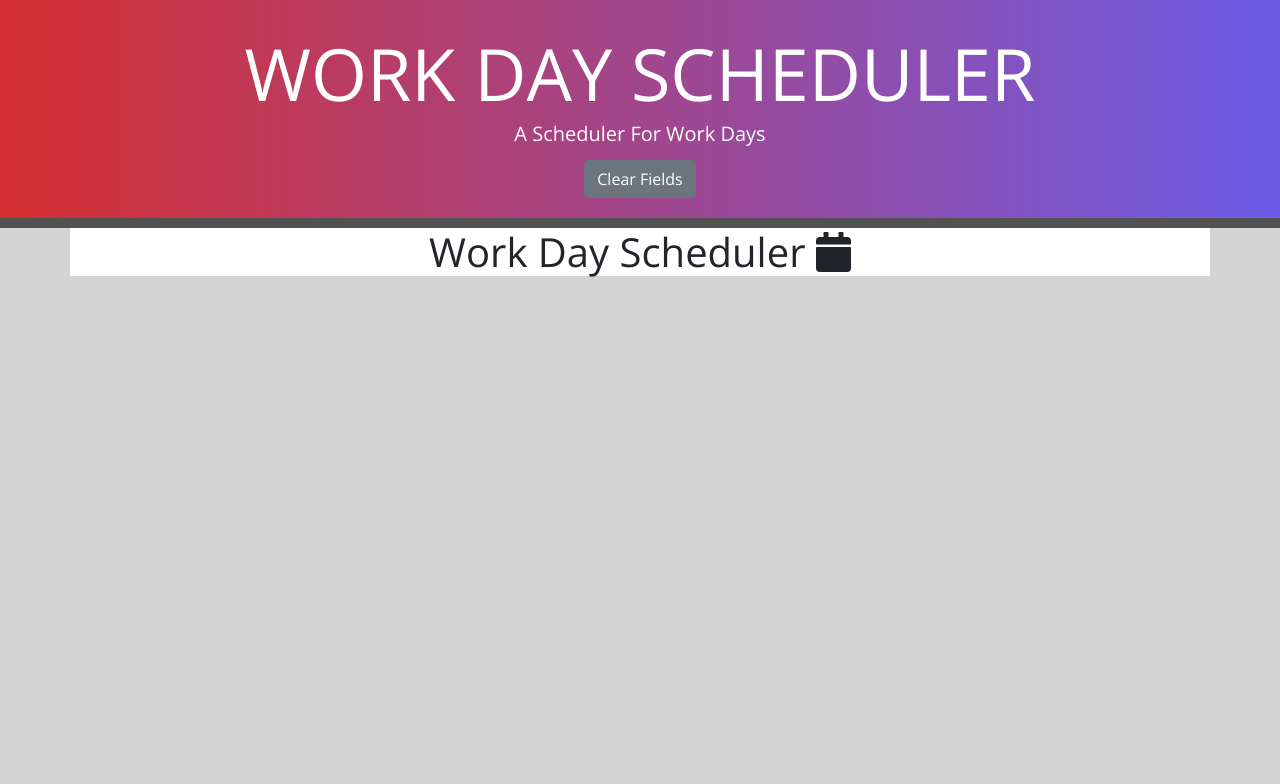
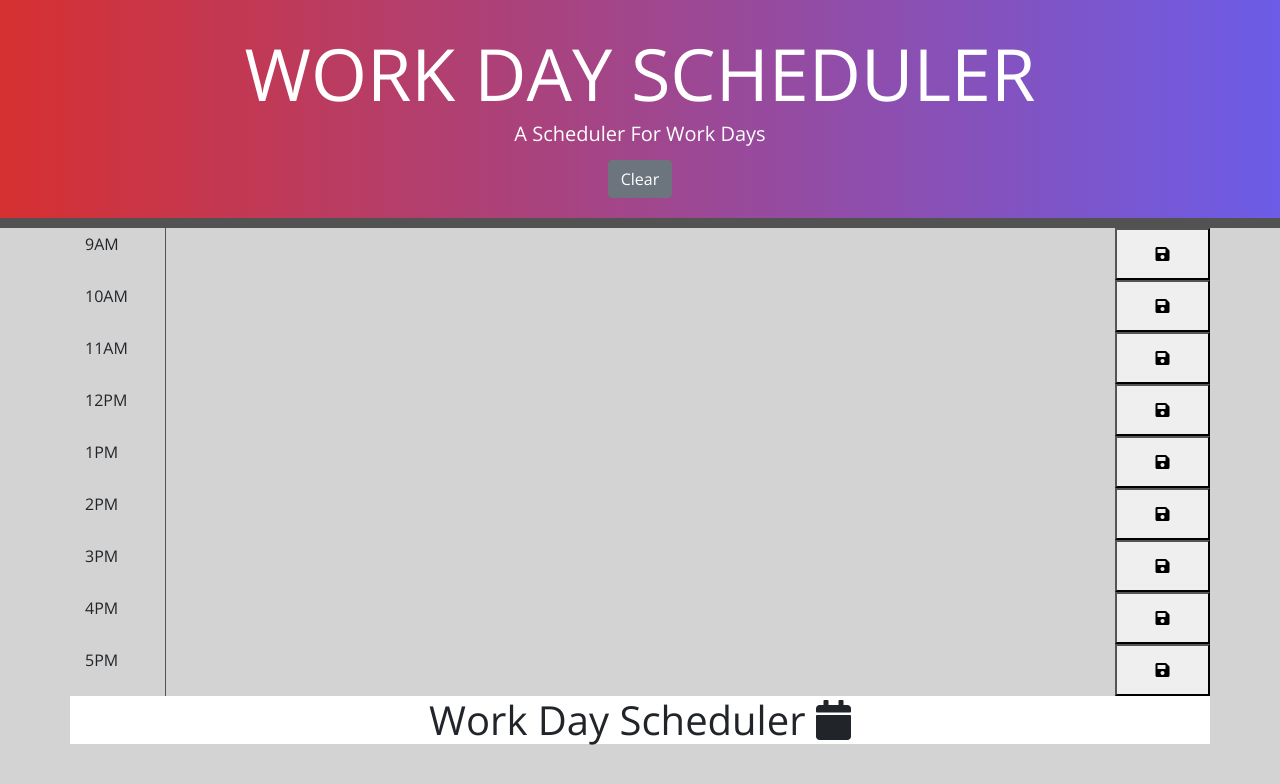
Before and after one commit to thiszlewis/work-day-scheduler, a plain HTML site: page index.html in a window 1280 px wide. Drawn offline with nearby package versions, Linux system fonts and the light colour scheme.

Commit message:
updated layouts

```diff
--- a/index.html
+++ b/index.html
@@ -19,10 +19,67 @@
         <p id="currentday" class="lead"></p>
         <p id="currentTime" class ="lead"></p>
         <button id="clearFieldsBtn" type="button" class="btn btn-secondary"aria-label="clear fields button">
-            Clear Fields
+            Clear
           </button>
     </header>
     <div class="container">
+        <div class="row time-block" id="9">
+            <div class="col-1 hour pt-2">9AM</div>
+            <textarea class="col-10 plan"></textarea>
+            <button class="col-1 saveBtn"><i class="fas fa-save"></i></button>
+          </div>
+
+          <div class="row time-block" id="10">
+            <div class="col-1 hour pt-2">10AM</div>
+            <textarea class="col-10 plan"></textarea>
+            <button class="col-1 saveBtn"><i class="fas fa-save"></i></button>
+          </div>
+
+          <div class="row time-block" id="11">
+            <div class="col-1 hour pt-2">11AM</div>
+            <textarea class="col-10 plan"></textarea>
+            <button class="col-1 saveBtn"><i class="fas fa-save"></i></button>
+          </div>
+
+          <div class="row time-block" id="12">
+            <div class="col-1 hour pt-2" value="12PM">12PM</div>
+            <textarea class="col-10 plan"></textarea>
+            <button class="col-1 saveBtn"><i class="fas fa-save"></i></button>
+          </div>
+
+          <div class="row time-block" id="13">
+            <div class="col-1 hour pt-2">1PM</div>
+            <textarea class="col-10 plan"></textarea>
+            <button class="col-1 saveBtn"><i class="fas fa-save"></i></button>
+          </div>
+
+          <div class="row time-block" id="14">
+            <div class="col-1 hour pt-2">2PM</div>
+            <textarea class="col-10 plan"></textarea>
+            <button class="col-1 saveBtn"><i class="fas fa-save"></i></button>
+          </div>
+
+          <div class="row time-block" id="15">
+            <div class="col-1 hour pt-2">3PM</div>
+            <textarea class="col-10 plan"></textarea>
+            <button class="col-1 saveBtn"><i class="fas fa-save"></i></button>
+          </div>
+
+          <div class="row time-block" id="16">
+            <div class="col-1 hour pt-2">4PM</div>
+            <textarea class="col-10 plan"></textarea>
+            <button class="col-1 saveBtn"><i class="fas fa-save"></i></button>
+          </div>
+
+          <div class="row time-block" id="17">
+            <div class="col-1 hour pt-2">5PM</div>
+            <textarea class="col-10 plan"></textarea>
+            <button class="col-1 saveBtn"><i class="fas fa-save"></i></button>
+          </div>
+
+        </div>
+
+        </div>
 
     </div>
     <div class="container shadow-xl bg-white my-8 mx-auto pt-8 divide-y divide-light-blue-400">
```
